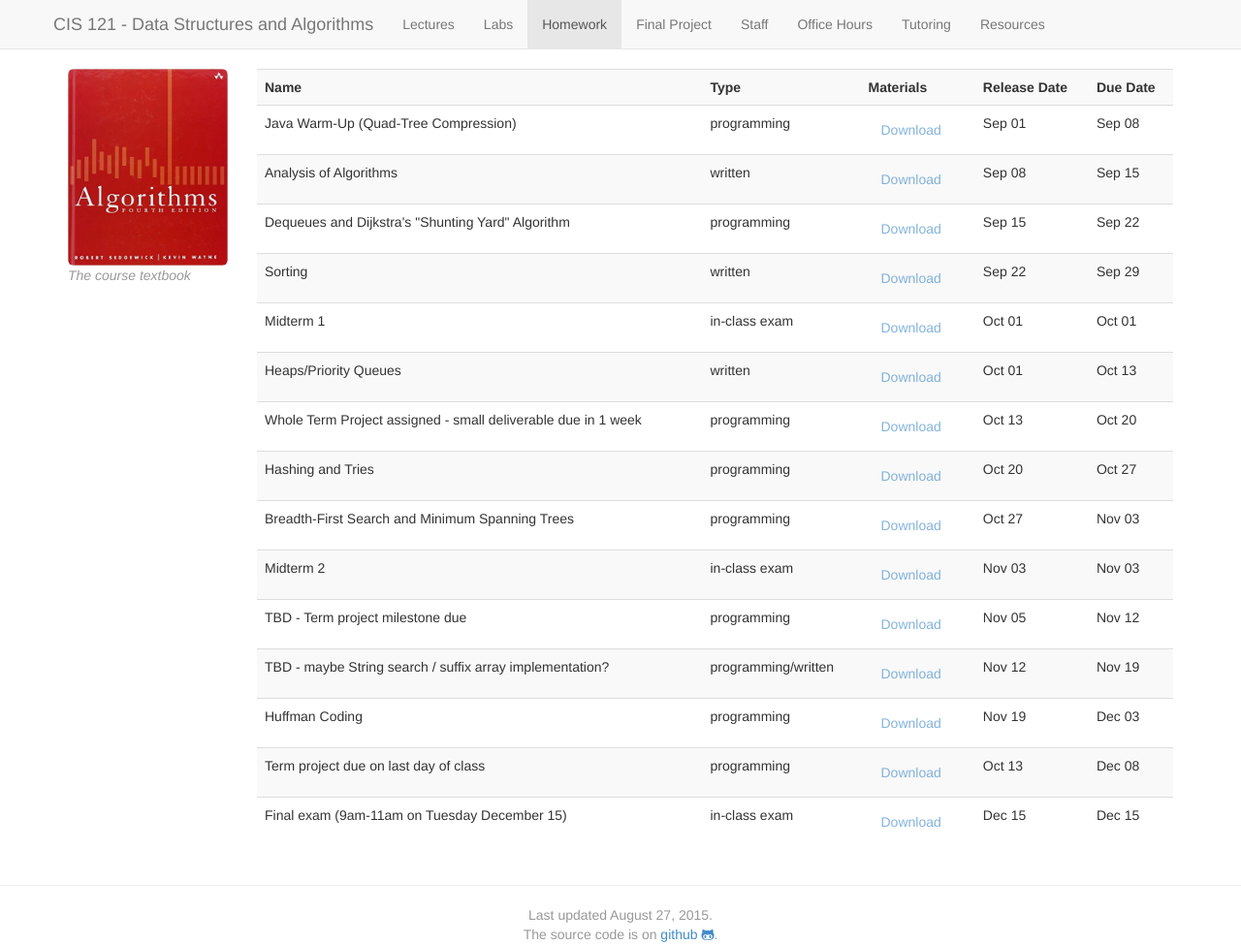
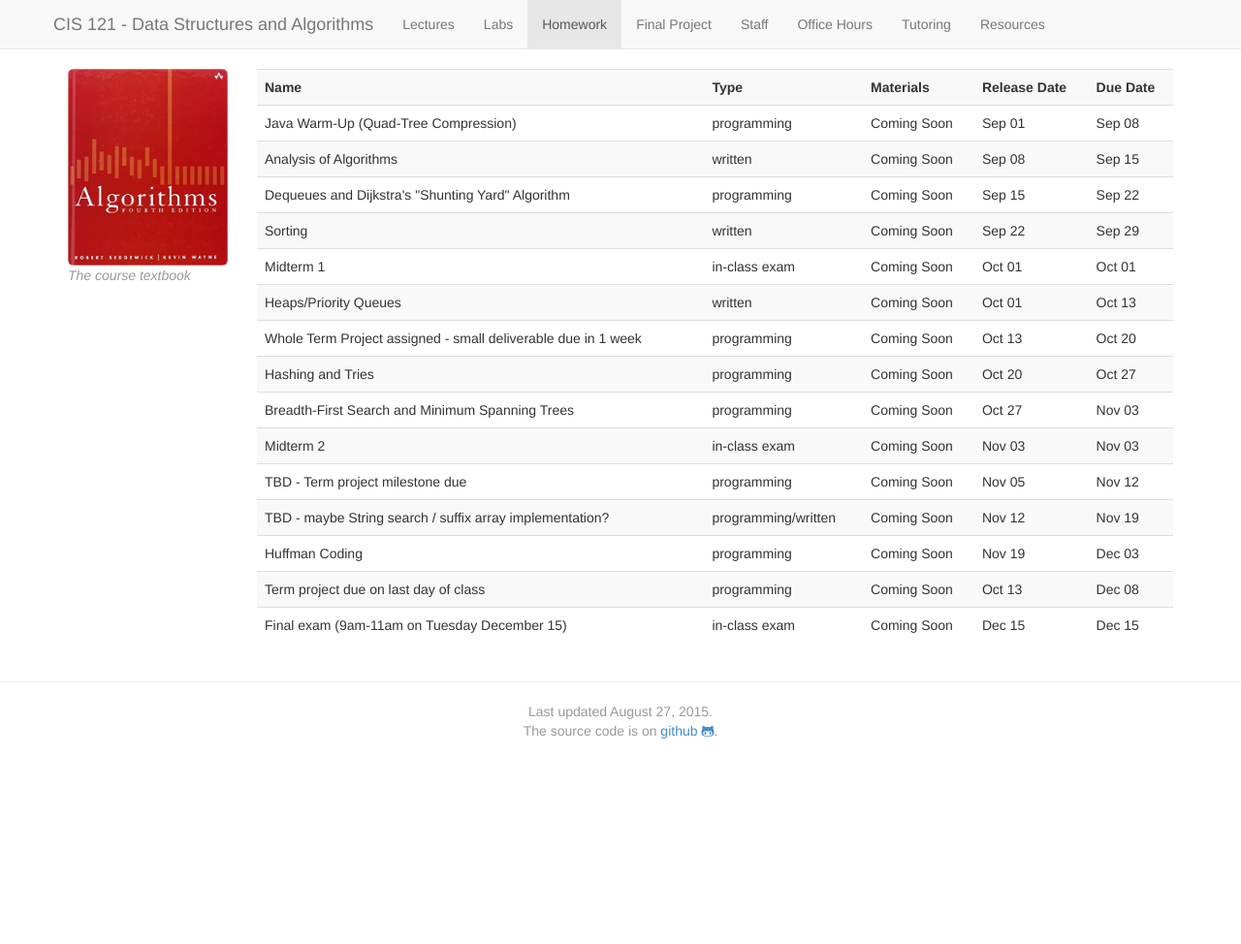
Before and after one commit to callison-burch/data-structures-and-algorithms, a Jekyll site: the page built from homework.md, in a window 1280 px wide. Shown: the whole page at 97% size. Built offline with Jekyll 4.4.1, drawn with Linux system fonts in a browser that asks for light colours; nearby versions of some CDN libraries; after the commit the page ends 900 px from its top, so only the background shows below that.

Commit message:
Changed the download link for HWs that haven't been released

```diff
--- a/homework.md
+++ b/homework.md
@@ -26,12 +26,13 @@
           </td>
           <!-- Materials -->
           <td>
-            <span><a
+            <span>
                    {% if homework.active %}
-                     href="{{ homework.link }}"
+                     <a href="{{ homework.link }}">Download</a>
                    {% else %}
-                     class="disabled btn"
-                   {% endif %}>Download</a></span>
+                      Coming Soon
+                   {% endif %}
+            </span>
           </td>
           <!-- Dates -->
           <td>{{ homework.release_date | date: "%b %d" }}</td>
```
